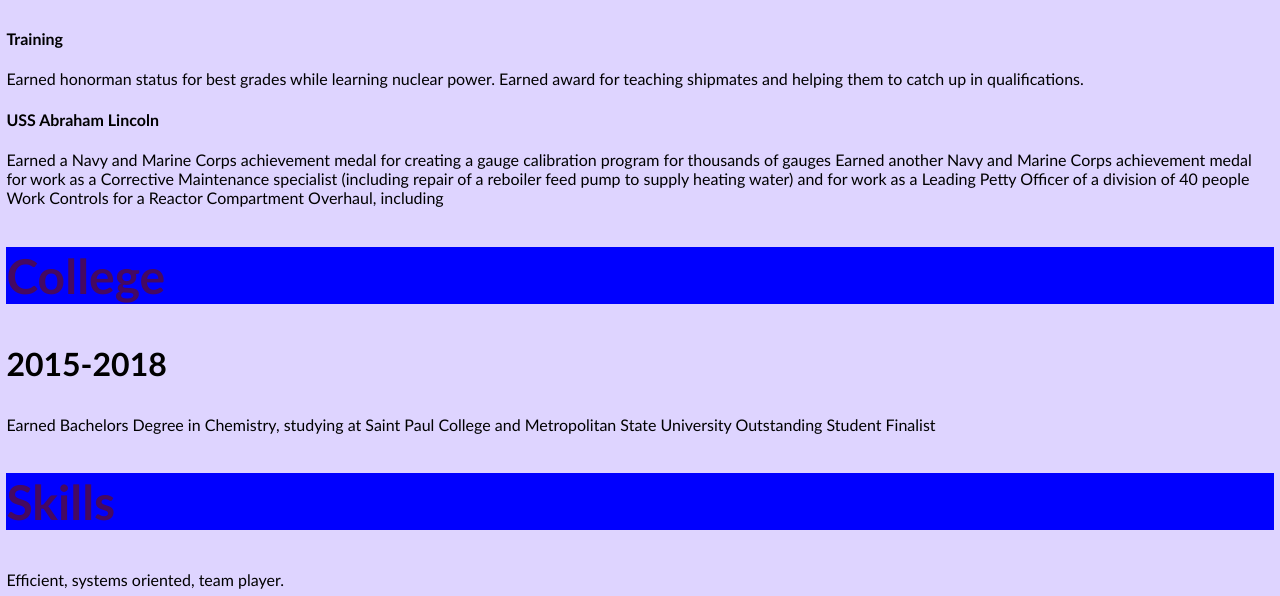
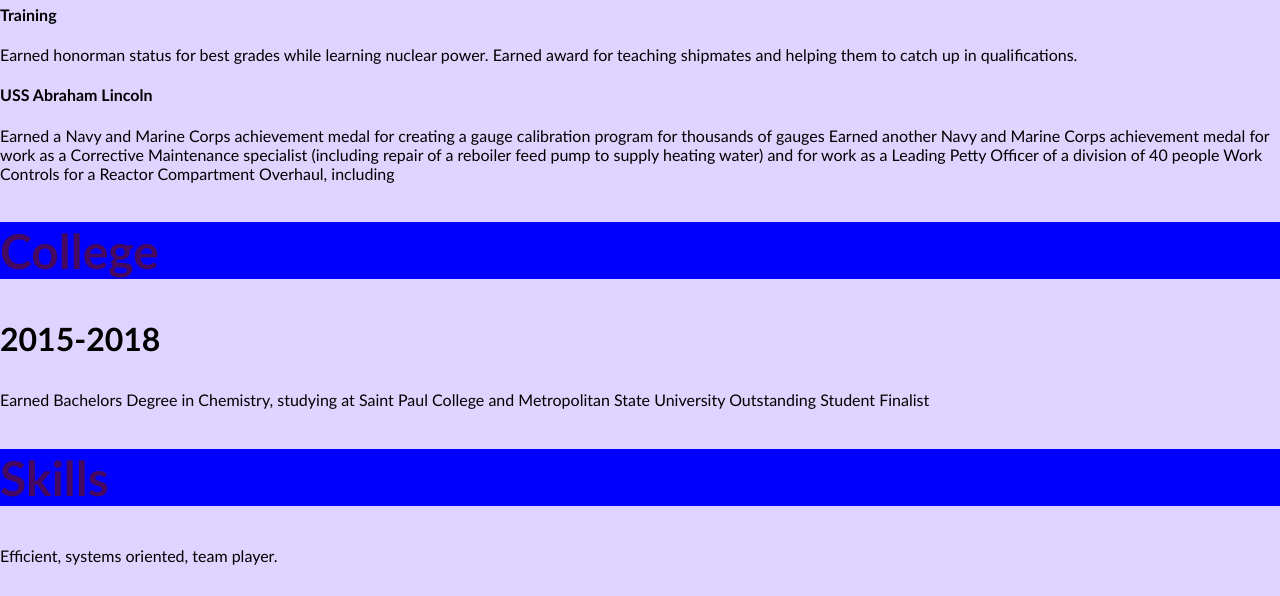
Before and after one commit to kajakali/kajakali.github.io, a plain HTML site: page index.html in a window 1280 px wide. Shown: the part 804-1400 px from the top of the page. After the commit the page ends 1369 px from the top, so only its background shows below. Drawn offline with Linux system fonts and the light colour scheme.

Commit message:
contents margin removed

```diff
--- a/main.css
+++ b/main.css
@@ -24,8 +24,7 @@ h2 {
 
 .contents {
 	font-family: Calibri, sans-serif;
- 	padding: .2rem;
-	margin: .2rem;
+
 }
 
 h3 {
```
